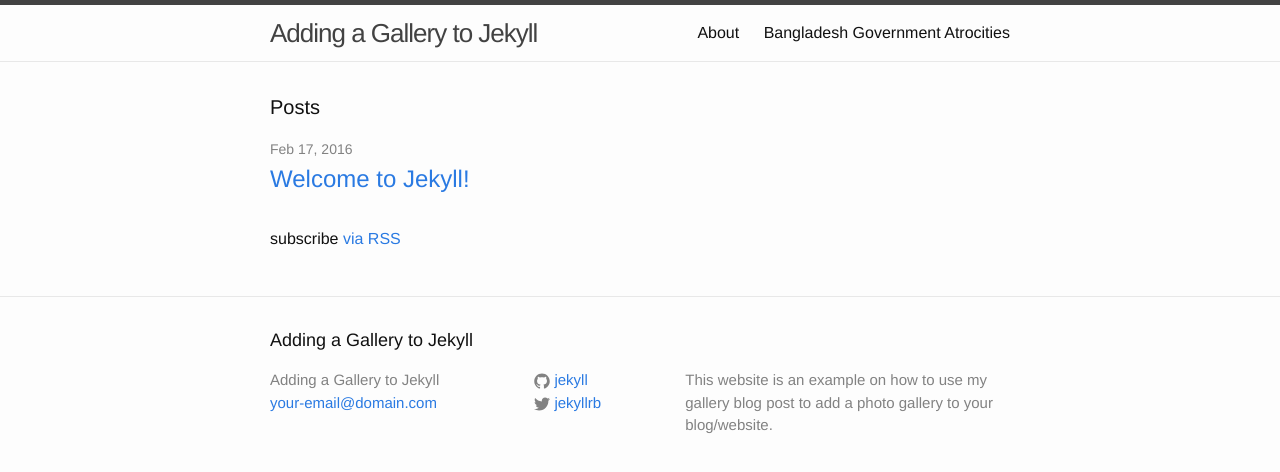
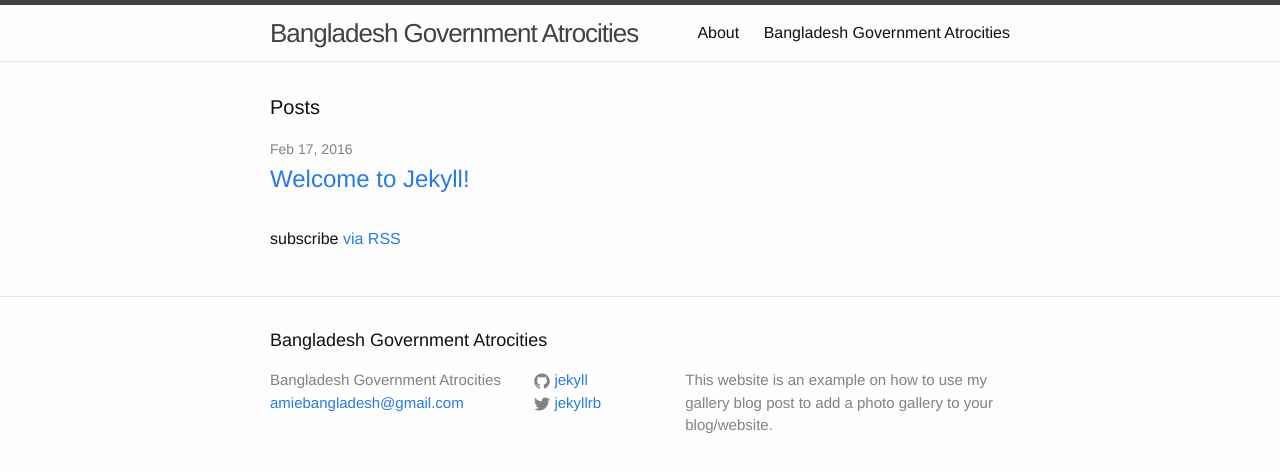
Before and after one commit to amiebangladesh/amiebangladesh.github.io, a Jekyll site: the page built from index.html, in a window 1280 px wide. Shown: the top 472 px of the page. Built offline with Jekyll 4.4.1, drawn with Linux system fonts in a browser that asks for light colours.

Commit message:
Update _config.yml

```diff
--- a/_config.yml
+++ b/_config.yml
@@ -6,8 +6,8 @@
 # 'jekyll serve'. If you change this file, please restart the server process.
 
 # Site settings
-title: Adding a Gallery to Jekyll
-email: your-email@domain.com
+title: Bangladesh Government Atrocities
+email: amiebangladesh@gmail.com
 description: > # this means to ignore newlines until "baseurl:"
   This website is an example on how to use my gallery blog post to add a
   photo gallery to your blog/website.
```
